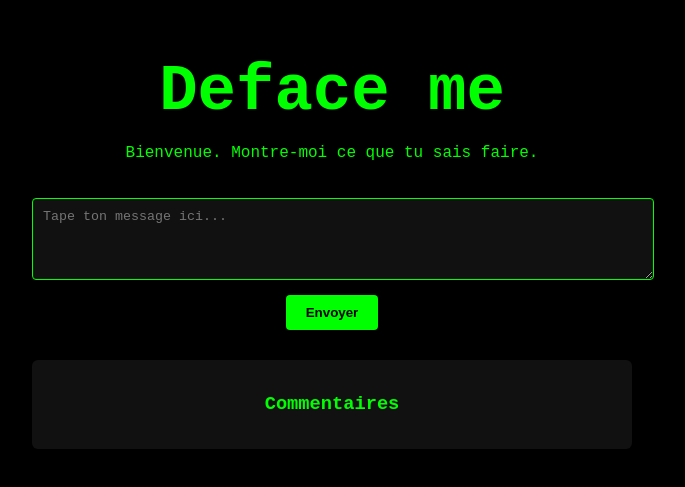
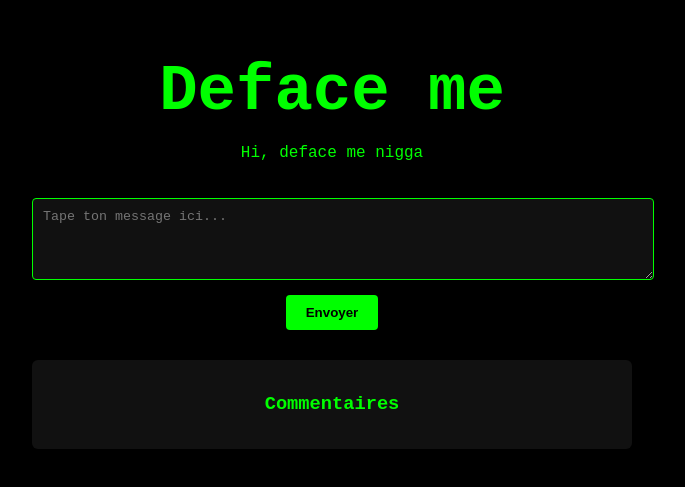
Before and after one commit to 666teamm/Deface-me, a plain HTML site: page index.html in a window 1280 px wide. Shown: the part 169-656 px from the top of the page, without its empty margins (308-993 px from the left). Drawn offline with Linux system fonts and the light colour scheme.

Commit message:
Update index.html

```diff
--- a/index.html
+++ b/index.html
@@ -10,7 +10,7 @@
 <body>
   <div class="center-container">
     <h1 id="main-title">Deface me</h1>
-    <p>Bienvenue. Montre-moi ce que tu sais faire.</p>
+    <p>Hi, deface me nigga</p>
 
     <form id="commentForm">
       <textarea id="comment" name="comment" rows="4" placeholder="Tape ton message ici..."></textarea><br>
```
